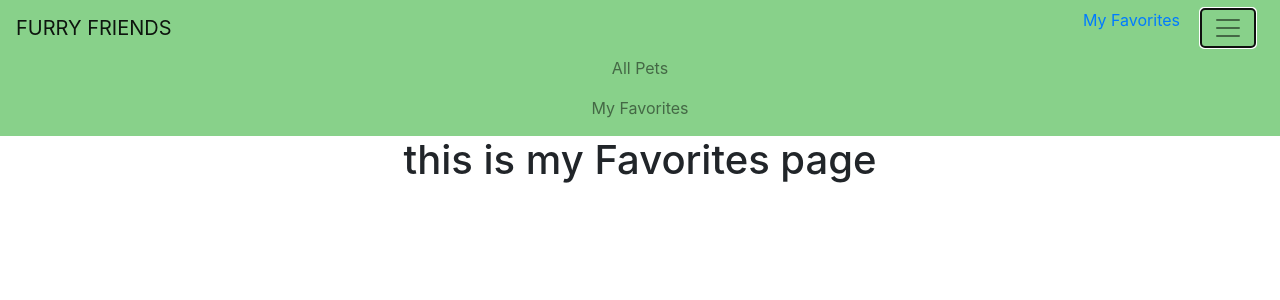
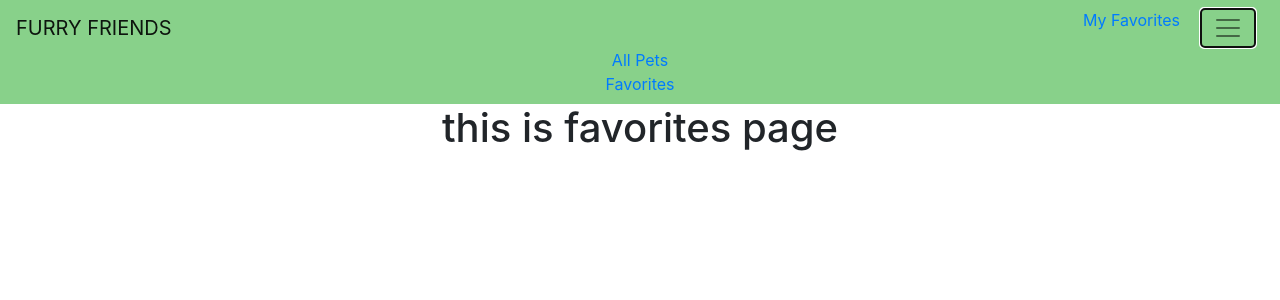
Before and after one commit to AllisynAbrams/react-project-2, a React (Create React App) app: page /Favorites in a window 1280 px wide. Both pictures are taken after a click on the button 1228 px from the left and 28 px from the top of the page. Shown: the top 300 px of the page. Built offline with nearby package versions, Linux system fonts and the light colour scheme.

Commit message:
addToFavorites function added, not yet working

```diff
--- a/src/components/Favorites.js
+++ b/src/components/Favorites.js
@@ -3,8 +3,25 @@ import '../App.css';
 import { Route, Link, Switch } from 'react-router-dom';
 
 const Favorites = (props) => {
+    console.log('this is Favorites props:', props)
+
+// const favePets = props.faves[0]
+// 	? props.faves.map((animal) => {
+// 			return (
+// 				<div className='fave-pet-card' key={animal.id}>
+// 					<img src={animal.photos[0].small} alt='pets image' />
+// 					<p>Name: {animal.name}</p>
+// 					<p>Age: {animal.age}</p>
+// 					<p>Primary Breed: {animal.breeds.primary}</p>
+// 					<p>id: {animal.id}</p>
+// 				</div>
+// 			);
+// 	  })
+// 	: 'LOADING....';
+
 	return (
-    <h1>this is my Favorites page </h1>
+    // {favePets}
+    <h1>this is favorites page</h1>
     )
 };
 
--- a/src/components/Header.js
+++ b/src/components/Header.js
@@ -33,20 +33,17 @@ const Header = (props) => {
 				<Collapse isOpen={!collapsed} navbar>
 					<Nav navbar>
 						<NavItem>
-							<Link to='/'>
-								<NavLink>All Pets</NavLink>
-							</Link>
+							<Link to='/'>All Pets</Link>
+								{/* <NavLink>All Pets</NavLink>
+							</Link> */}
 						</NavItem>
 
 						<NavItem>
-							<Link to='/Favorites'>
-								<NavLink>My Favorites</NavLink>
-							</Link>
+							<Link to='/Favorites'>Favorites</Link>
 						</NavItem>
 					</Nav>
 				</Collapse>
 			</Navbar>
-
 		</div>
 	);
 };
--- a/src/components/PetCards.js
+++ b/src/components/PetCards.js
@@ -5,9 +5,7 @@ import Favorites from './Favorites';
 import SinglePetDetails from './SinglePetDetails';
 
 const PetCards = (props) => {
-	const [current, setCurrent] = useState("");
 
-	//  handler to show details page of clicked animal
 
 	const displayAnimalCards =
 		// since not all animals have photos, need to chain filter and map to filter for only animals that have animals.photos[0].small
@@ -17,14 +15,13 @@ const PetCards = (props) => {
 						return animal.photos.length > 0;
 					})
 					.map((animal, index) => {
-						console.log('this is animal.photos', animal.photos);
+						// console.log('this is animal.photos', animal.photos);
 						return (
 							<div className='pet-card-listing'>
 								<Link to={`/SinglePetDetails/${animal.id}`}>
 									<div
 										className='pet-card'
-										key={animal.id}
-										id={animal.id}>
+										key={animal.id}>
 										<img src={animal.photos[0].small} alt='pets image' />
 										<p>Name: {animal.name}</p>
 										<p>Age: {animal.age}</p>
@@ -32,7 +29,8 @@ const PetCards = (props) => {
 										<p>id: {animal.id}</p>
 									</div>
 								</Link>
-								<button className='add-to-favorites-button'>
+
+								<button className='add-to-favorites-button' onClick={() => props.addToFavorites(animal)}>
 									Add to Favorites
 								</button>
 							</div>
@@ -40,20 +38,13 @@ const PetCards = (props) => {
 					})
 			: 'LOADING....';
 
-	console.log('this is displayAnimalCards', displayAnimalCards);
+	// console.log('this is displayAnimalCards', displayAnimalCards);
 	console.log('this is animals in useState', props.animals);
 
 	return (
 		<div>
 			<div className='pet-card-container'>{displayAnimalCards}</div>
 
-				{/* <Route
-					path='/SinglePetDetails'
-					render={(routerProps) => (
-						<SinglePetDetails {...routerProps} current={current} />
-					)}
-				/> */}
-
 		</div>
 	);
 };
--- a/src/components/PetListings.js
+++ b/src/components/PetListings.js
@@ -8,6 +8,21 @@ import Favorites from './Favorites'
 const PetListings = (props) => {
 
       const [animals, setAnimals] = useState([])
+      const [faves, setFaves] = useState([])
+
+
+      const addToFavorites = (animal) => {
+          const favesArray = [...faves]
+          const animalIndex = favesArray.indexOf(animal);
+          if(animalIndex < 0) {
+              favesArray.push(animal)
+              console.log(`adding ${animal.name} to favesArray`)
+
+              setFaves(favesArray)
+              console.log('this is faves', faves)
+          }
+      }
+
 
 
 // Used this article as basis to make the API call.
@@ -41,9 +56,8 @@ const getToken = async () => {
   const petJson = await petRes.json()
   // THE DATA YOU SEE IN THE CONSOLE
   // console.log('this is petJson from App', petJson)
-  // console.log('this is petJson.animals[0]', petJson.animals[0].type)
-  console.log('this is petJson.animals', petJson.animals)
-  console.log('this is petJson.animals[0].id', petJson.animals[0].id);
+//   console.log('this is petJson.animals', petJson.animals)
+//   console.log('this is petJson.animals[0].id', petJson.animals[0].id);
   setAnimals(petJson.animals)
 
 
@@ -56,59 +70,36 @@ useEffect (() => {
  },[]);
 
 
-
-//  ternary conditional to say, if the animals aray (at least first item) is defined/TRUE (AKA available from
-// the api call now), then map over the animals array and return the url of each item/index,
-// otherwise display 'loading..'
-
-// const displayAnimals =
-// // since not all animals have photos, need to chain filter and map to filter for only animals that have animals.photos[0].small
-// (animals[0]) ?
-// animals.filter((animal) => {
-//     return animal.photos.length > 0;
-// })
-// .map((animal, index) => {
-//   console.log('this is animals.photos', animal.photos)
-//   return (
-// 		<div className="pet-card-listing">
-// 			<div className='pet-card'>
-// 				<img
-// 					src={animal.photos[0].small}
-// 					alt='pets image'
-// 				/>
-// 				<p>Name: {animal.name}</p>
-// 				<p>Age: {animal.age}</p>
-// 				<p>Primary Breed: {animal.breeds.primary}</p>
-// 			</div>
-//             <button className="add-to-favorites-button">Add to Favorites</button>
-// 		</div>
-// 	);
-//     }) : 'LOADING....'
-
-// console.log('this is displayAnimals', displayAnimals)
-// console.log('this is animals in useState', animals)
-
-
 return (
 	<div>
 		<Route exact path='/'>
-			<PetCards animals={animals} />
+			<PetCards
+				// key={animals.id}
+				animals={animals}
+				faves={faves}
+				addToFavorites={addToFavorites}
+			/>
 		</Route>
 
 		<Route exact path='/SinglePetDetails'>
 			<SinglePetDetails />
 		</Route>
 
-		{/* <Route exact path='/SinglePetDetails/:id'>
-			<SinglePetDetails />
-		</Route> */}
+		<Route
+			exact
+			path='/SinglePetDetails/:id'
+			render={(routerProps) => <SinglePetDetails {...routerProps} />}
+		/>
 
-		<Route
-			exact path='/SinglePetDetails/:id'
-			render={(routerProps) => (
-				<SinglePetDetails {...routerProps} />
-			)}
-		/>
+		<Route exact path='/Favorites'>
+			<Favorites faves={faves} />
+		</Route>
+
+        {/* <Route
+			exact
+			path='/Favorites'
+			render={(routerProps) => <Favorites {...routerProps} faves={faves} />}
+		/> */}
 	</div>
 );
 };
--- a/src/components/SinglePetDetails.js
+++ b/src/components/SinglePetDetails.js
@@ -58,7 +58,7 @@ useEffect (() => {
 			<div className='animal-stats'>
 				<p>Pet ID: {current.id}</p>
 				<p>
-					Location: {current.contact.address.city}, {" "}
+					Location: {current.contact.address.city},{' '}
 					{current.contact.address.state}
 				</p>
 				<p>Name: {current.name}</p>
@@ -68,7 +68,9 @@ useEffect (() => {
 				<p>Size: {current.size}</p>
 				<p>Primary Color: {current.colors.primary}</p>
 			</div>
-			<a href={`mailto:${current.contact.email}`}>Email us about this pet</a>
+			<a href={`mailto:${current.contact.email}`}>
+				Email us about this pet
+			</a>
 			<p>More About {current.name}:</p>
 			<p>{current.description}</p>
 		</div>
```
Also changed, not shown: src/App.js (+1 -6 lines).
